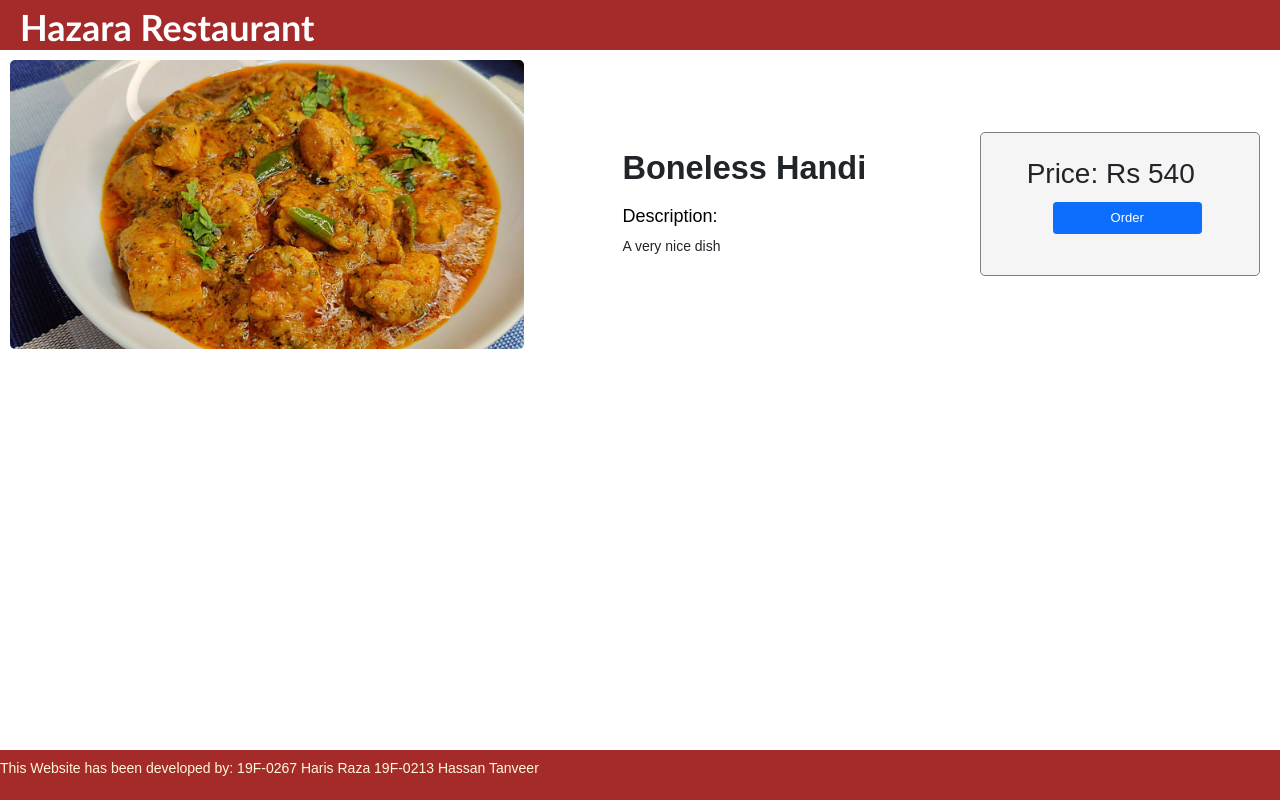
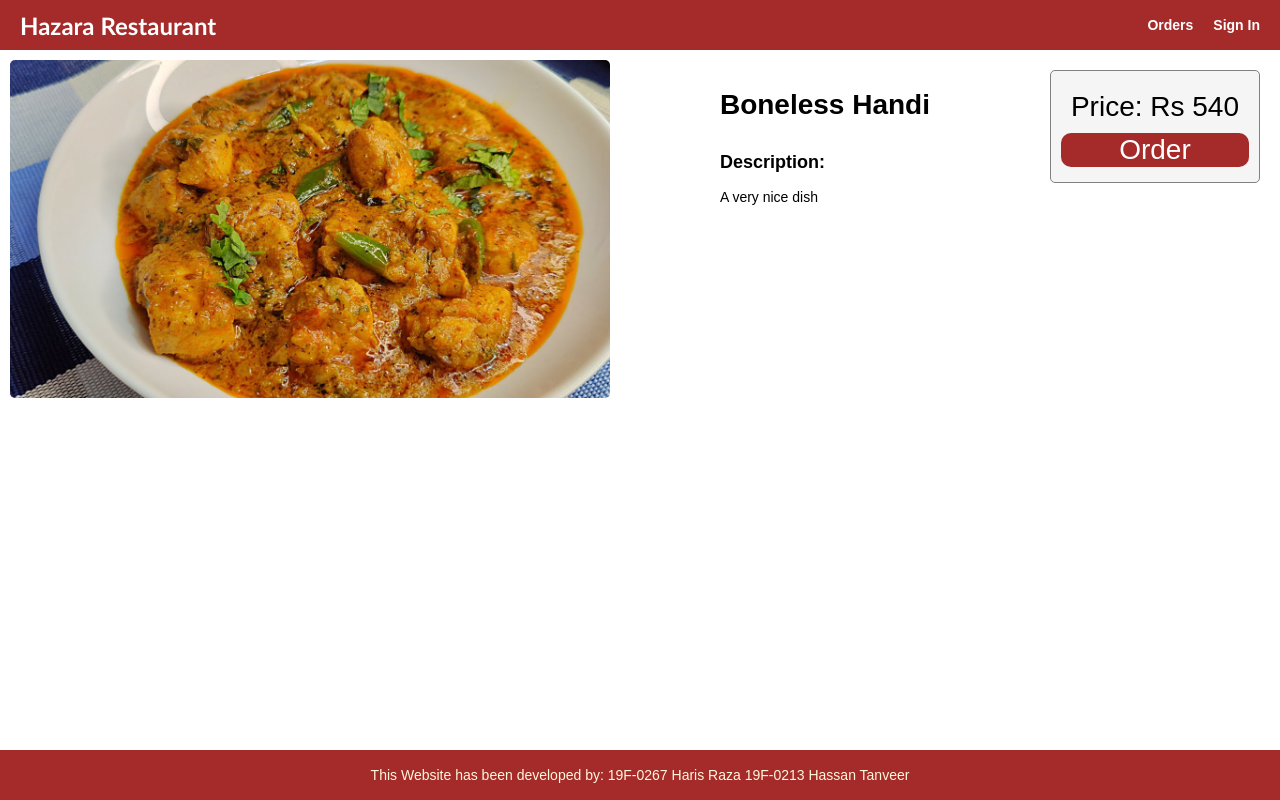
Before and after one commit to haris8899/restraunt-management-system, a React (Create React App) app in the folder frontend/: page /fooditems/1 in a window 1280 px wide. Built offline with nearby package versions, Linux system fonts and the light colour scheme.

Commit message:
Minor improvements

```diff
--- a/frontend/public/index.html
+++ b/frontend/public/index.html
@@ -2,8 +2,7 @@
 <html lang="en">
   <head>
     <meta charset="utf-8" />
-    <link href="https://cdn.jsdelivr.net/npm/bootstrap@5.1.3/dist/css/bootstrap.min.css" rel="stylesheet" integrity="sha384-1BmE4kWBq78iYhFldvKuhfTAU6auU8tT94WrHftjDbrCEXSU1oBoqyl2QvZ6jIW3" crossorigin="anonymous">
-    <script src="https://cdn.jsdelivr.net/npm/bootstrap@5.1.3/dist/js/bootstrap.bundle.min.js" integrity="sha384-ka7Sk0Gln4gmtz2MlQnikT1wXgYsOg+OMhuP+IlRH9sENBO0LRn5q+8nbTov4+1p" crossorigin="anonymous"></script>
+
     <link rel="icon" href="%PUBLIC_URL%/favicon.ico" />
     <meta name="viewport" content="width=device-width, initial-scale=1" />
     <meta name="theme-color" content="#000000" />
--- a/frontend/src/index.css
+++ b/frontend/src/index.css
@@ -51,7 +51,7 @@ a.logotext
 {
     color: white;
     background-color:transparent;
-    font-size: 36px;
+    font-size: 24px;
     font-weight: bold;
     font-family:'Gill Sans', 'Gill Sans MT', Calibri, 'Trebuchet MS', sans-serif;
 }
@@ -74,6 +74,7 @@ img.medium
 img.large
 {
     width: 100%;
+    max-width: 600px;
     height: auto;
     background-color: grey;
 
@@ -113,6 +114,29 @@ h2:hover
 {
     font-size: 18px;
 }
+.pricebox
+{
+    font-size: 28px;
+    padding: 10px;
+}
+.orderbutton
+{
+    font-size: 28px;
+    width:100%;
+    color: white;
+    background-color:brown;
+    border-radius: 10px;
+    border:none;
+    transition: 0.3s ease;
+}
+.orderbutton:hover
+{
+    background-color: goldenrod;
+}
+.orderbutton:active
+{
+    background-color: blue;
+}
 /*list card end*/
 footer
 {
@@ -135,22 +159,20 @@ a
 {
     justify-content: center;
 }
-.orderd
+.row.top {
+    align-items: flex-start;
+  }
+col-1
 {
-    font-size: 28px;
-    text-decoration: none;
-    padding: 10px;
-    align-items: left;
+    flex: 1 1 250px;
 }
-.details h1
+col-2
 {
-   font-weight: bold;
+    flex: 2 1 500px;
 }
 ul
 {
     list-style: none;
+    margin: 0;
+    padding: 0;
 }
-.orderd button
-{
-    width: 80%;
-}
--- a/frontend/src/screens/Foodpage.js
+++ b/frontend/src/screens/Foodpage.js
@@ -13,12 +13,12 @@ function Fooddetails(props)
   }
   return (
     <div>
-      <div className="row">
-        <div className="col-lg-5 col-md-8 col-sm-12">
+      <div className="row top">
+        <div className="col-2">
         <img className="large" src={fitems.image} alt={fitems.name} />
         </div>
-        <div className="col-lg-3 col-md-5 col-sm-12">
-             <div className="details">
+        <div className="col-1">
+             <div className="row">
                 <ul>
                   <li><h1>{fitems.name}</h1></li>
                   <li>
@@ -28,12 +28,12 @@ function Fooddetails(props)
                 </ul>
              </div>
         </div>
-        <div className="col-lg-3 col-md-5 col-sm-12">
+        <div className="col-1">
                 <div className="card card-body">
-                  <div className="orderd">
+                  <div className="row">
                    <ul>
-                     <li>Price: Rs {fitems.price}</li>
-                      <ul><button type="button" class="btn btn-primary">Order</button></ul>
+                     <li><div className="pricebox">Price: Rs {fitems.price}</div></li>
+                      <ul><button className="orderbutton">Order</button></ul>
                    </ul>
                 </div>
              </div>
```
